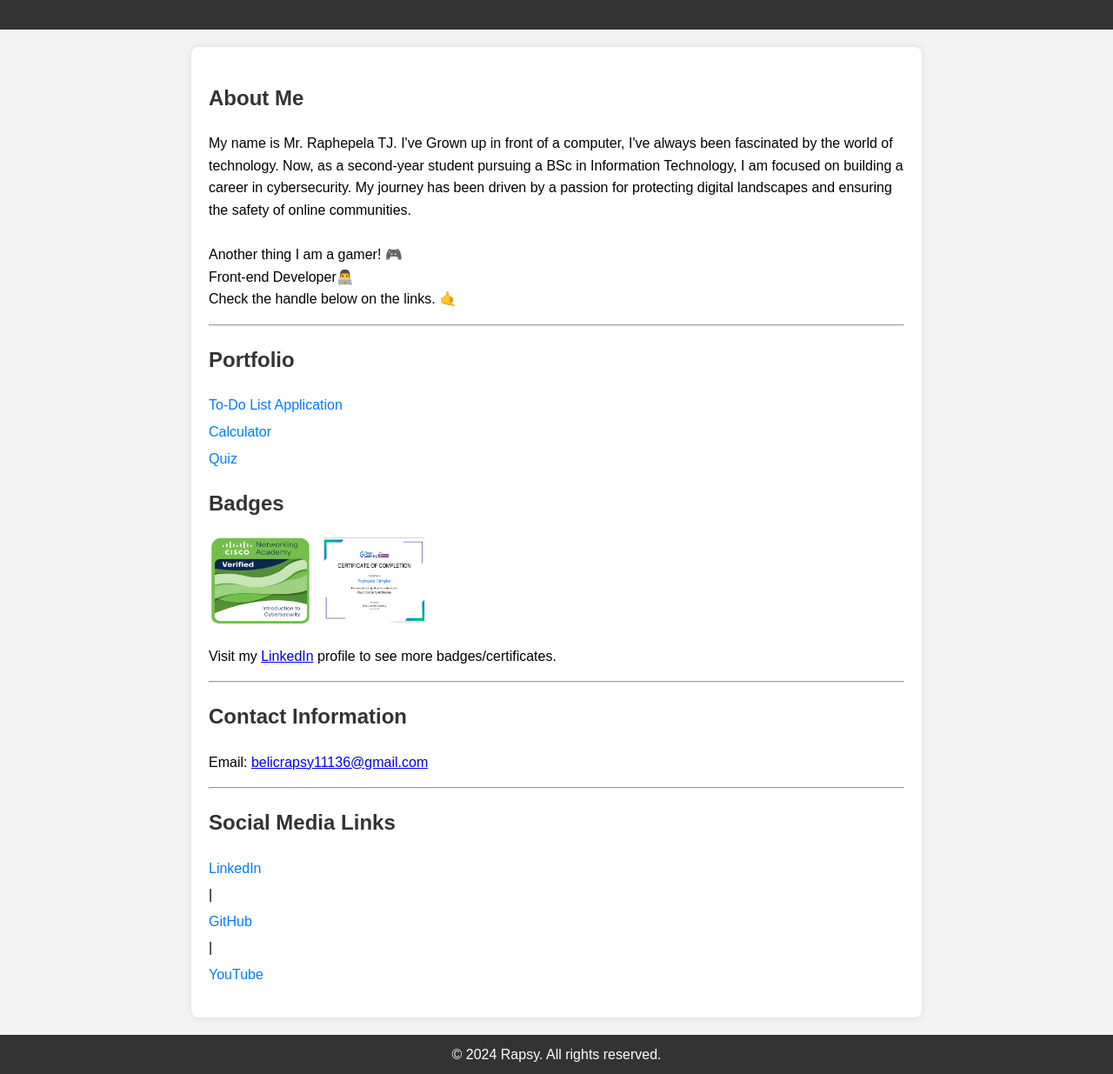
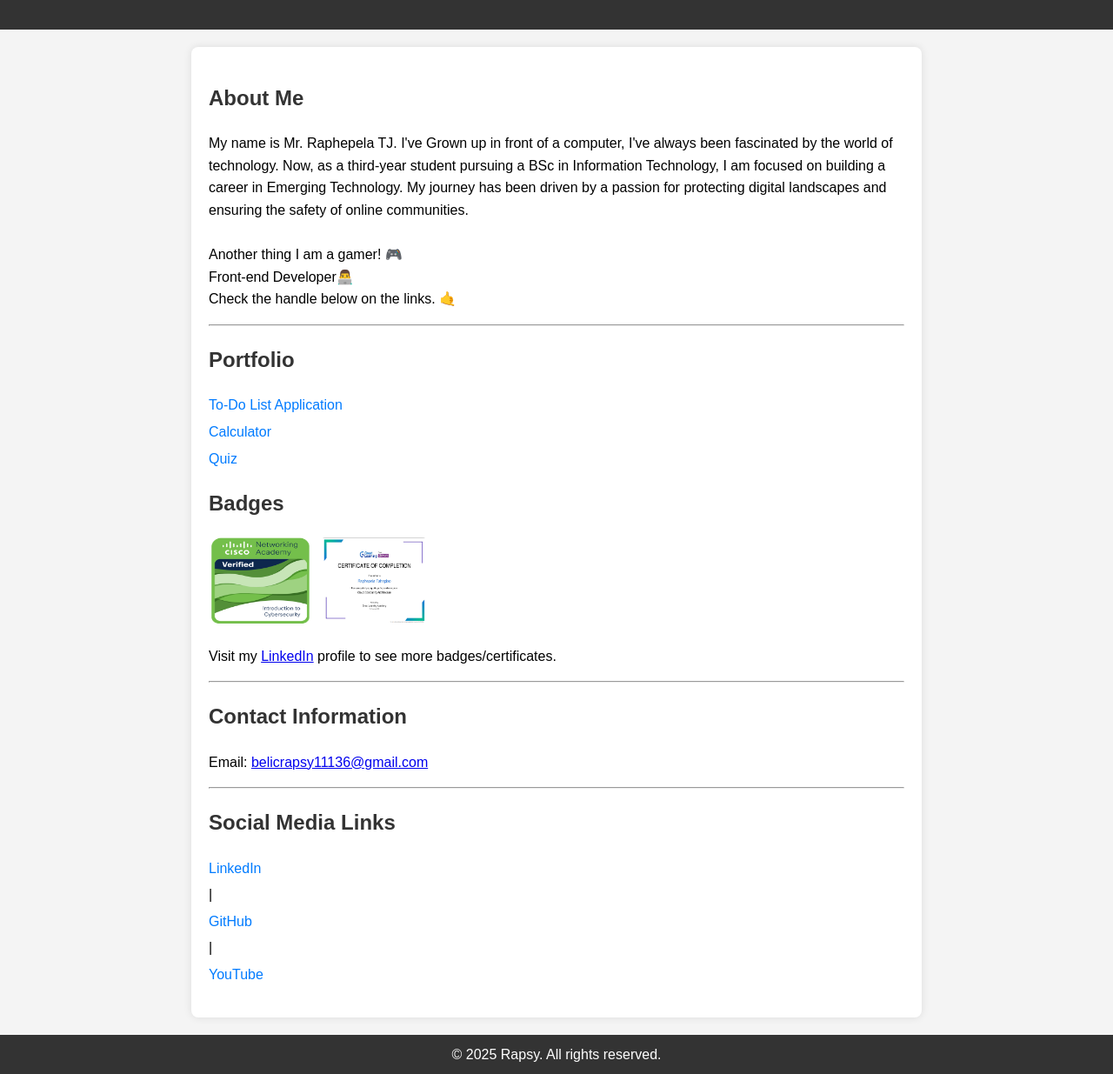
Before and after one commit to Rapsy11136/Rapsy11136.github.io, a plain HTML site: page index.html in a window 1280 px wide. Shown: the part 92-1327 px from the top of the page at 87% size. Drawn offline with Linux system fonts and the light colour scheme.

Commit message:
Update index.html

```diff
--- a/index.html
+++ b/index.html
@@ -86,7 +86,7 @@
             <h2>About Me</h2>
             <p>
                 My name is Mr. Raphepela TJ. I've Grown up in front of a computer, I've always been fascinated by the world of technology.
-                Now, as a second-year student pursuing a BSc in Information Technology, I am focused on building a career in cybersecurity.
+                Now, as a third-year student pursuing a BSc in Information Technology, I am focused on building a career in Emerging Technology.
                 My journey has been driven by a passion for protecting digital landscapes and ensuring the safety of online communities.
                 <br><br>
                 Another thing I am a gamer! 🎮<br>
@@ -129,7 +129,7 @@
         </section>
     </div>
     <footer>
-        &copy; 2024 Rapsy. All rights reserved.
+        &copy; 2025 Rapsy. All rights reserved.
     </footer>
 </body>
 </html>
```
